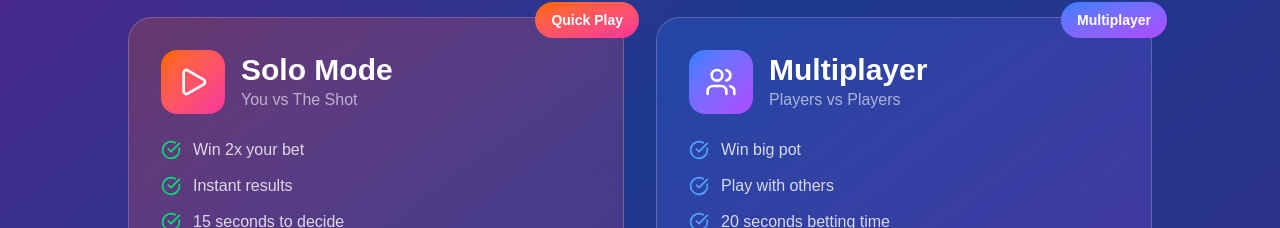
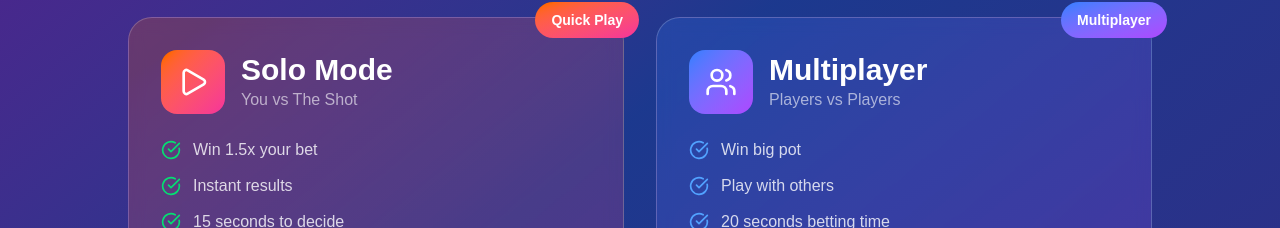
Before and after one commit to mok1ne/basketball-project, a Next.js app: page / in a window 1280 px wide. Shown: the part 400-628 px from the top of the page. Built offline with nearby package versions, Linux system fonts and the light colour scheme.

Commit message:
Alfa v1.2.4: Обновил текст в соло режиме, изменил начальную ставку до минимальной (10$)

```diff
--- a/src/app/page.tsx
+++ b/src/app/page.tsx
@@ -166,7 +166,7 @@ export default function App() {
     });
     setTimeLeft(15);
     setPrediction(null);
-    setBetAmount(50);
+    setBetAmount(10);
     setCurrentView('game');
   };
 
@@ -182,7 +182,7 @@ export default function App() {
     });
     setTimeLeft(20);
     setPrediction(null);
-    setBetAmount(50);
+    setBetAmount(10);
     setMultiplayerLobby([]);
     setUserExitedManually(false);
     setCurrentView('multiplayer');
@@ -578,7 +578,7 @@ export default function App() {
               <ul className="space-y-3 mb-8">
                 <li className="flex items-center gap-3 text-white/80">
                   <CheckCircle size={20} className="text-green-400" />
-                  Win 2x your bet
+                  Win 1.5x your bet
                 </li>
                 <li className="flex items-center gap-3 text-white/80">
                   <CheckCircle size={20} className="text-green-400" />
```
